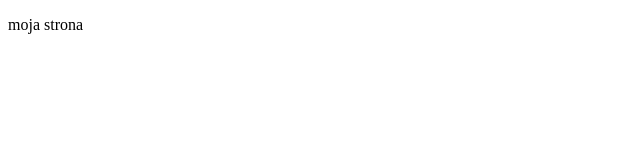
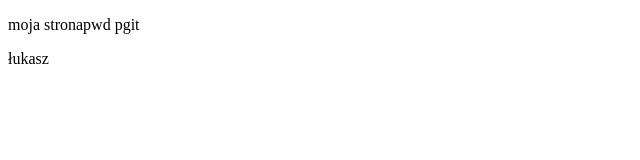
Before and after one commit to lukaszgor/lukaszgor.github.io, a plain HTML site: page index.html in a window 1280 px wide. Shown: the whole page, without its empty margins (0-640 px from the left). Drawn offline with Linux system fonts and the light colour scheme.

Commit message:
drugi commit

```diff
--- a/index.html
+++ b/index.html
@@ -5,6 +5,9 @@
     <title>Document</title>
 </head>
 <body>
-    <p>moja strona</p>
+    <p>moja stronapwd
+    pgit</p>
+    <p>łukasz</p>
+
 </body>
 </html>
```
